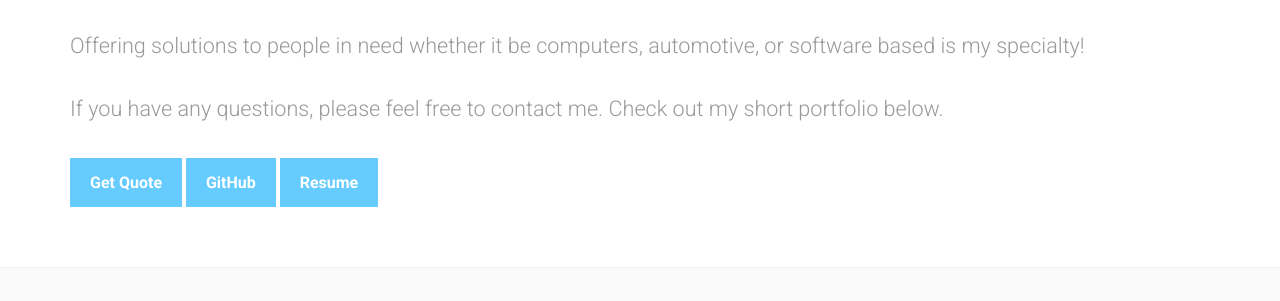
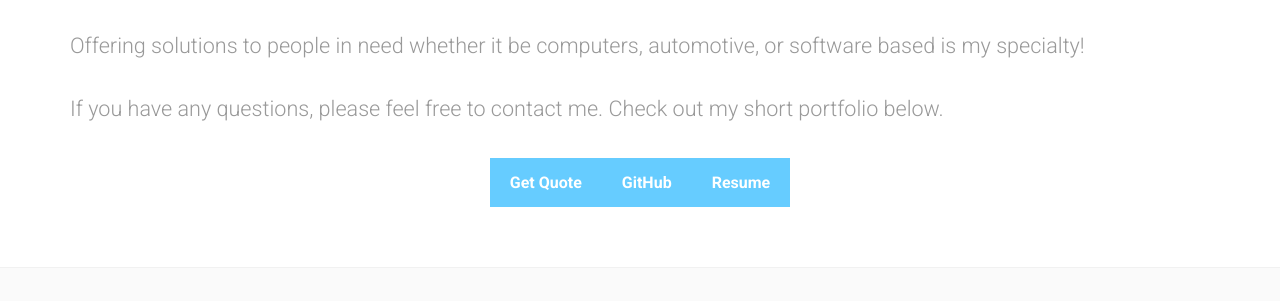
Before and after one commit to kbhenderson/kbhenderson.github.io, a plain HTML site: page index.html in a window 1280 px wide. Shown: the part 285-586 px from the top of the page. Drawn offline with nearby package versions, Linux system fonts and the light colour scheme.

Commit message:
Added display flex to make center align correctly

```diff
--- a/css/freelancer001.css
+++ b/css/freelancer001.css
@@ -165,7 +165,13 @@ body, p, h1, h2, h3, h4, h5, h6, input, select, textarea {
 }
 
 .fix{
+    align-items: right;
+}
 
+.top-center-btns {
+    display: flex;
+    align-items: center;
+    justify-content: center;
 }
 
 /* Menu
--- a/index.html
+++ b/index.html
@@ -57,8 +57,8 @@
 						<p class="lead">If you have any questions, please feel free to contact me. Check out my short portfolio below.</p>
           </div>
 
-          <div>
-            <a class="btn btn-primary align-left" href="#contact">Get Quote</a>
+          <div class="top-center-btns">
+            <a class="btn btn-primary fix" href="#contact">Get Quote</a>
             <a class="btn btn-primary fix" href="https://github.com/kbhenderson">GitHub</a>
             <a class="btn btn-primary fix" href="#contact">Resume</a>
           </div>
```
